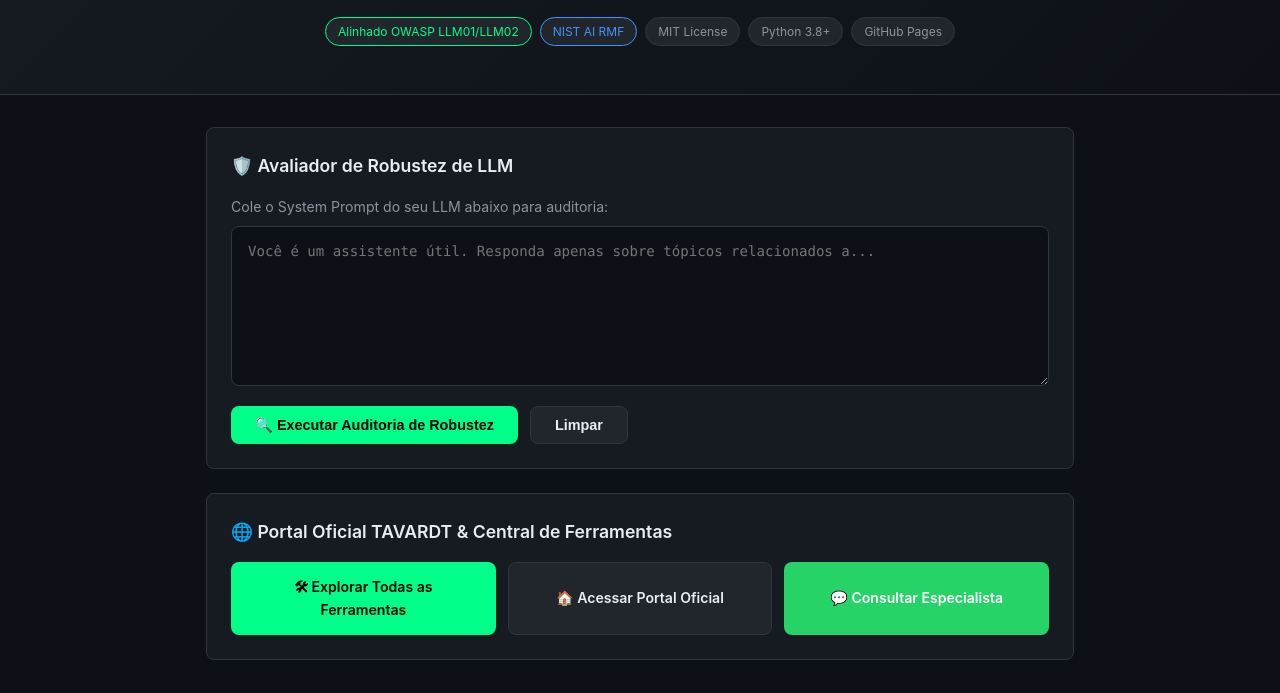
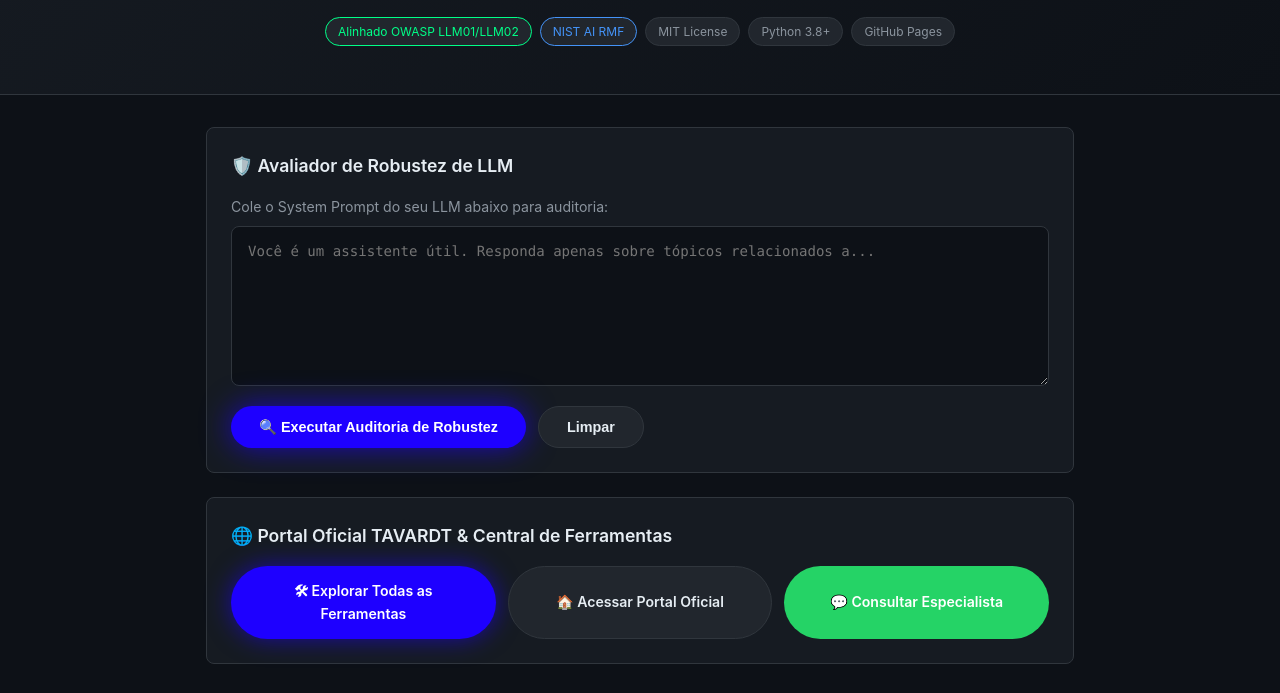
Before and after one commit to TAVARDT-Portugal/llm-robustness-evaluator-pt, a plain HTML site: page index.html in a window 1280 px wide. Shown: the part 259-952 px from the top of the page. Drawn offline with Linux system fonts and the light colour scheme.

Commit message:
style: align button styling to official TAVARDT electric blue

```diff
--- a/index.html
+++ b/index.html
@@ -41,11 +41,11 @@ main{max-width:900px;margin:0 auto;padding:32px 16px}
 textarea{width:100%;background:var(--bg);border:1px solid var(--border);border-radius:var(--radius);color:var(--text);font-family:'Fira Code',Consolas,monospace;font-size:.88rem;padding:16px;min-height:160px;resize:vertical;outline:none;transition:border-color .2s}
 textarea:focus{border-color:var(--green)}
 .btn-row{display:flex;gap:12px;margin-top:12px;flex-wrap:wrap}
-button{cursor:pointer;border:none;border-radius:var(--radius);font-size:.9rem;font-weight:600;padding:10px 24px;transition:all .2s}
-.btn-primary{background:var(--green);color:#000}
-.btn-primary:hover{background:var(--green2);transform:translateY(-1px)}
+button{cursor:pointer;border:none;border-radius:9999px;font-size:.9rem;font-weight:600;padding:12px 28px;transition:all .3s}
+.btn-primary{background:#1e00ff;color:#fff;box-shadow:0 0 30px rgba(30,0,255,0.7)}
+.btn-primary:hover{box-shadow:0 0 40px rgba(30,0,255,0.95);transform:translateY(-1px)}
 .btn-secondary{background:var(--bg3);color:var(--text);border:1px solid var(--border)}
-.btn-secondary:hover{border-color:var(--green);color:var(--green)}
+.btn-secondary:hover{border-color:#1e00ff;color:#fff}
 #results{display:none}
 .gauge-wrap{display:flex;flex-direction:column;align-items:center;margin:24px 0}
 .gauge-label{font-size:1rem;color:var(--text2);margin-bottom:12px;text-transform:uppercase;letter-spacing:.08em;font-size:.8rem}
@@ -79,11 +79,11 @@ button{cursor:pointer;border:none;border-radius:var(--radius);font-size:.9rem;fo
 pre{background:var(--bg);border-radius:0 0 var(--radius) var(--radius);padding:20px;overflow-x:auto;font-family:'Fira Code',Consolas,monospace;font-size:.82rem;line-height:1.6;color:#a8d5b5}
 .cta-grid{display:grid;grid-template-columns:repeat(auto-fit,minmax(200px,1fr));gap:12px}
 .cta-btn{display:flex;align-items:center;justify-content:center;gap:8px;padding:14px 20px;border-radius:var(--radius);text-decoration:none;font-weight:600;font-size:.88rem;transition:all .2s;text-align:center}
-.cta-btn.primary{background:var(--green);color:#000}
-.cta-btn.primary:hover{background:var(--green2)}
-.cta-btn.secondary{background:var(--bg3);color:var(--text);border:1px solid var(--border)}
-.cta-btn.secondary:hover{border-color:var(--green);color:var(--green)}
-.cta-btn.wa{background:#25d366;color:#fff}
+.cta-btn.primary{background:#1e00ff;color:#fff;border-radius:9999px;box-shadow:0 0 25px rgba(30,0,255,0.6)}
+.cta-btn.primary:hover{box-shadow:0 0 35px rgba(30,0,255,0.9)}
+.cta-btn.secondary{background:var(--bg3);color:var(--text);border:1px solid var(--border);border-radius:9999px}
+.cta-btn.secondary:hover{border-color:#1e00ff;color:#fff}
+.cta-btn.wa{background:#25d366;color:#fff;border-radius:9999px}
 .cta-btn.wa:hover{background:#128c7e}
 footer{background:var(--bg2);border-top:1px solid var(--border);padding:24px;text-align:center;color:var(--text2);font-size:.8rem;margin-top:32px}
 footer a{color:var(--blue);text-decoration:none}
```
